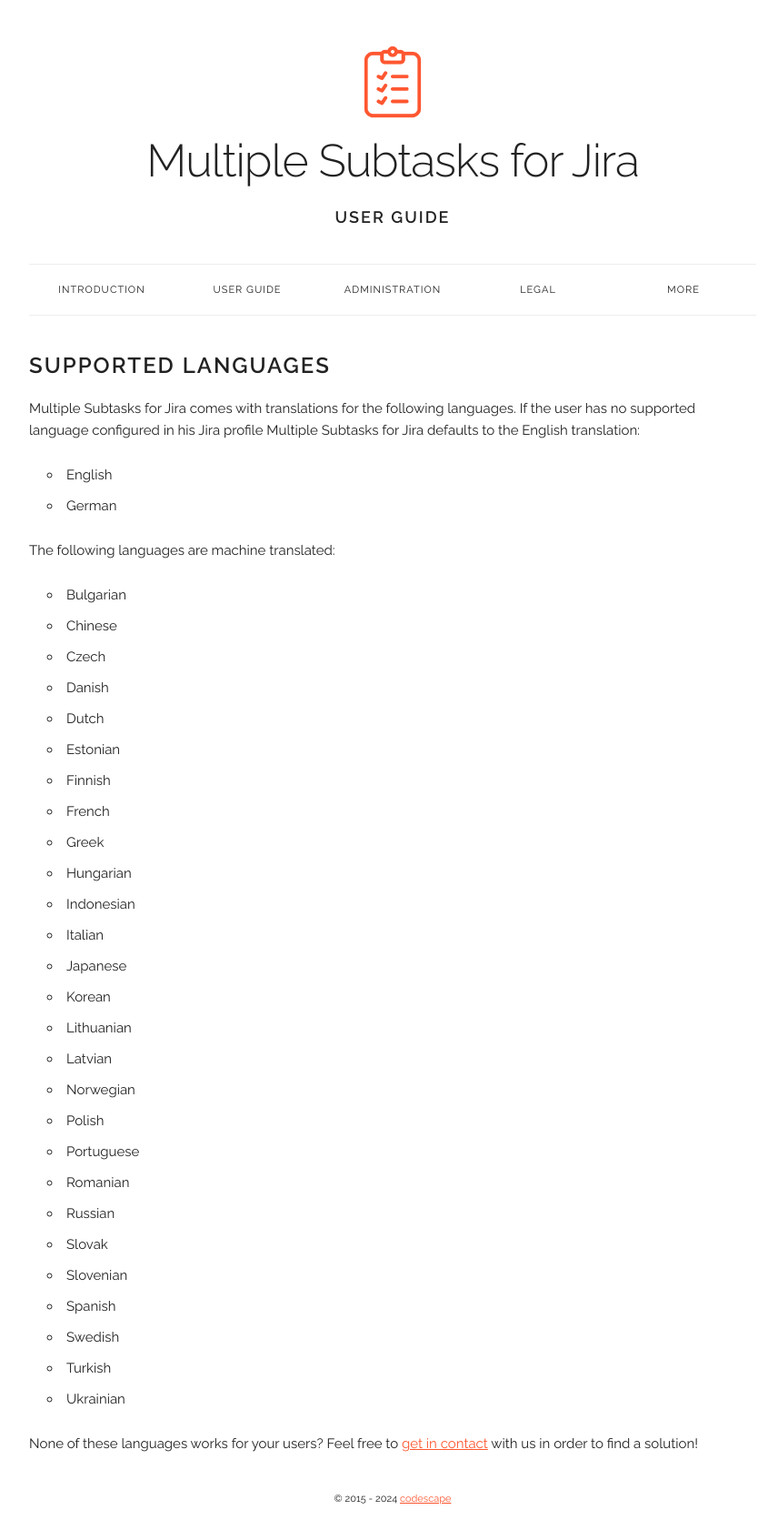
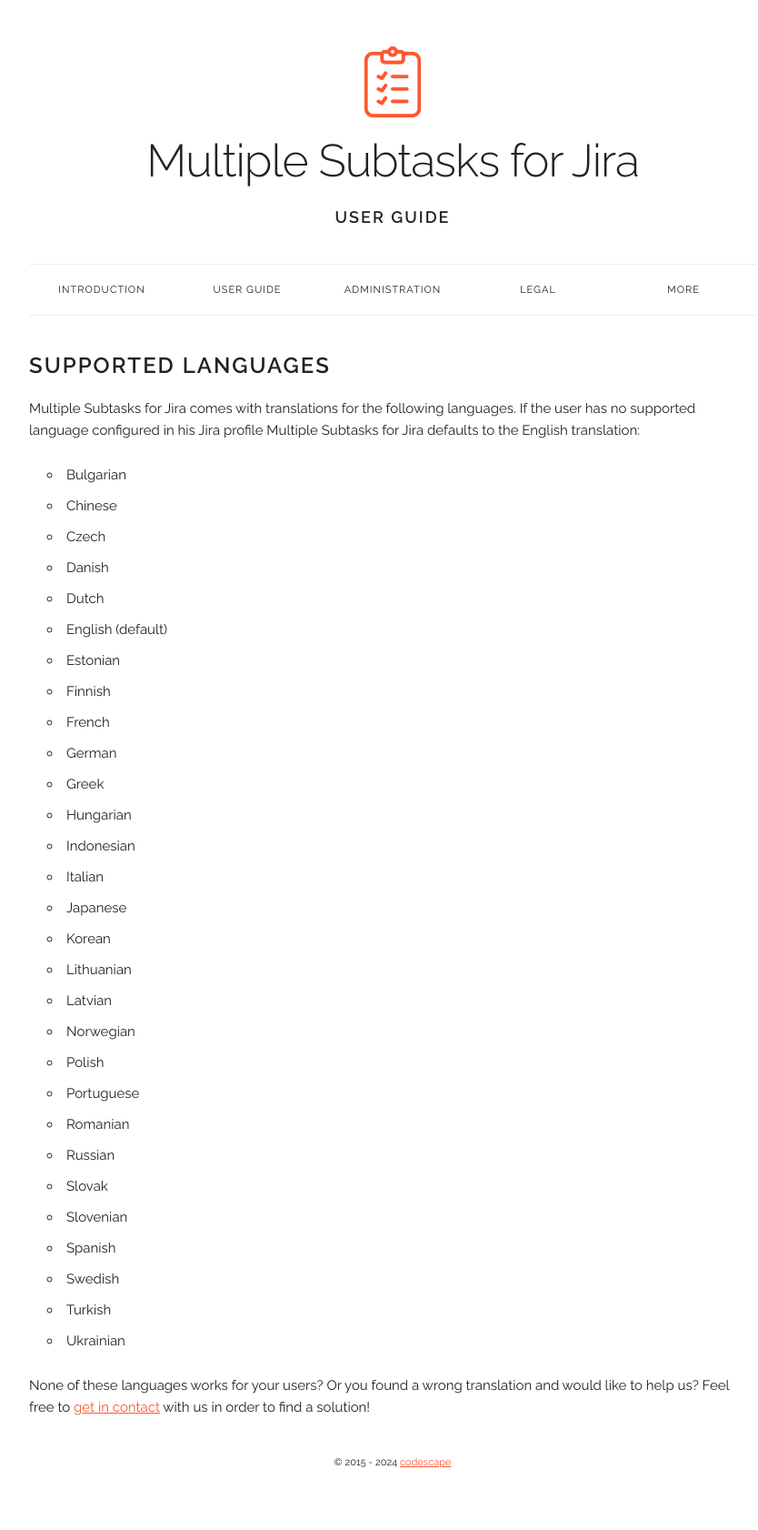
Before and after one commit to codescape/jira-multiple-subtasks, a Jekyll site: the page built from docs/supported-languages.md, in a window 1280 px wide. Shown: the whole page at 91% size, without its empty margins (208-1042 px from the left). Built offline with Jekyll 4.4.1, drawn with Linux system fonts in a browser that asks for light colours; nearby versions of some CDN libraries; after the commit the page ends 1642 px from its top, so only the background shows below that.

Commit message:
docs: improve supported languages page

```diff
--- a/docs/supported-languages.md
+++ b/docs/supported-languages.md
@@ -6,19 +6,16 @@
 
 Multiple Subtasks for Jira comes with translations for the following languages. If the user has no supported language configured in his Jira profile Multiple Subtasks for Jira defaults to the English translation:
 
-* English
-* German
-
-The following languages are machine translated:
-
 * Bulgarian
 * Chinese
 * Czech
 * Danish
 * Dutch
+* English (default)
 * Estonian
 * Finnish
 * French
+* German
 * Greek
 * Hungarian
 * Indonesian
@@ -40,4 +37,5 @@
 * Ukrainian
 
 None of these languages works for your users?
+Or you found a wrong translation and would like to help us?
 Feel free to [get in contact](/support) with us in order to find a solution!
```
Also changed, not shown: docs/changelog.md.
